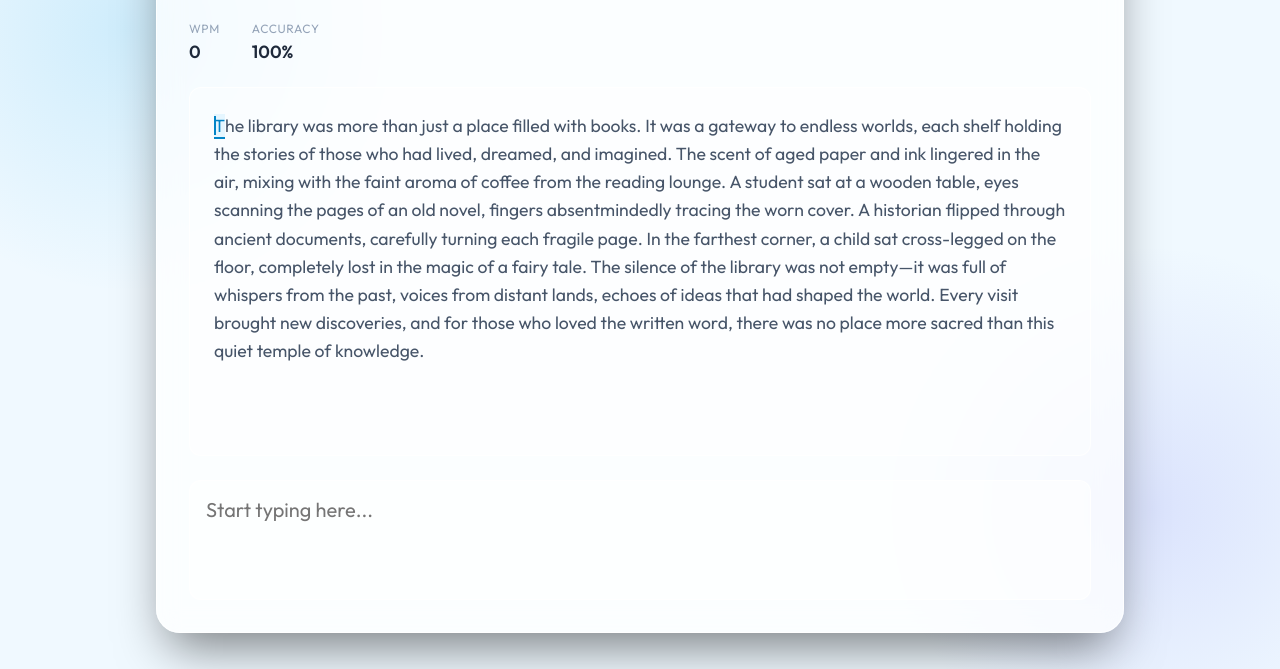
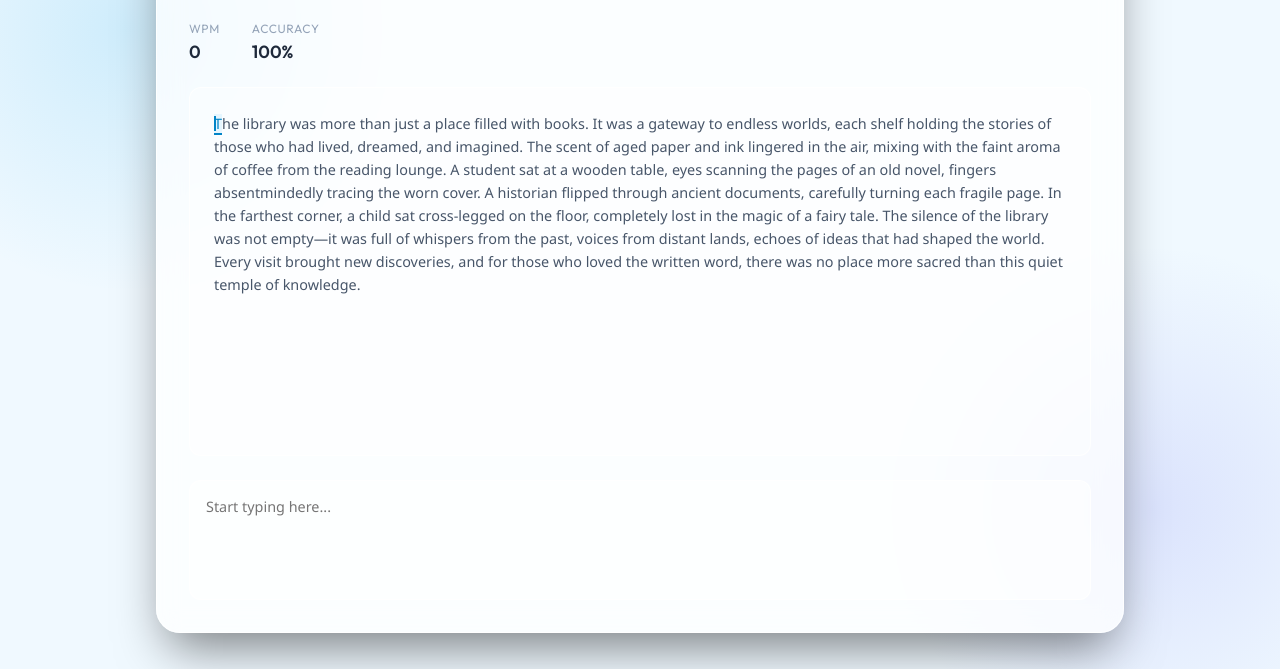
Before and after one commit to IAMolofficial/Typing-test, a website built with Vite: page index.html in a window 1280 px wide. Shown: the part 131-800 px from the top of the page. Built offline with nearby package versions, Linux system fonts and the light colour scheme.

Commit message:
Update font to Segoe UI size 0.9rem

```diff
--- a/src/style.css
+++ b/src/style.css
@@ -167,8 +167,9 @@ h1 {
 }
 
 .text-display {
-  font-size: 1.1rem;
-  /* Smaller text to fit screen */
+  font-family: 'Segoe UI', Tahoma, Geneva, Verdana, sans-serif;
+  font-size: 0.9rem;
+  /* "Size 9" interpretation (~14.4px) */
   line-height: 1.6;
   /* Tighter line height */
   color: #475569;
@@ -249,8 +250,8 @@ h1 {
   border-radius: 12px;
   padding: 1rem;
   color: var(--text-color);
-  font-family: var(--font-main);
-  font-size: 1.25rem;
+  font-family: 'Segoe UI', Tahoma, Geneva, Verdana, sans-serif;
+  font-size: 0.9rem;
   resize: none;
   outline: none;
   transition: border-color 0.2s;
```
